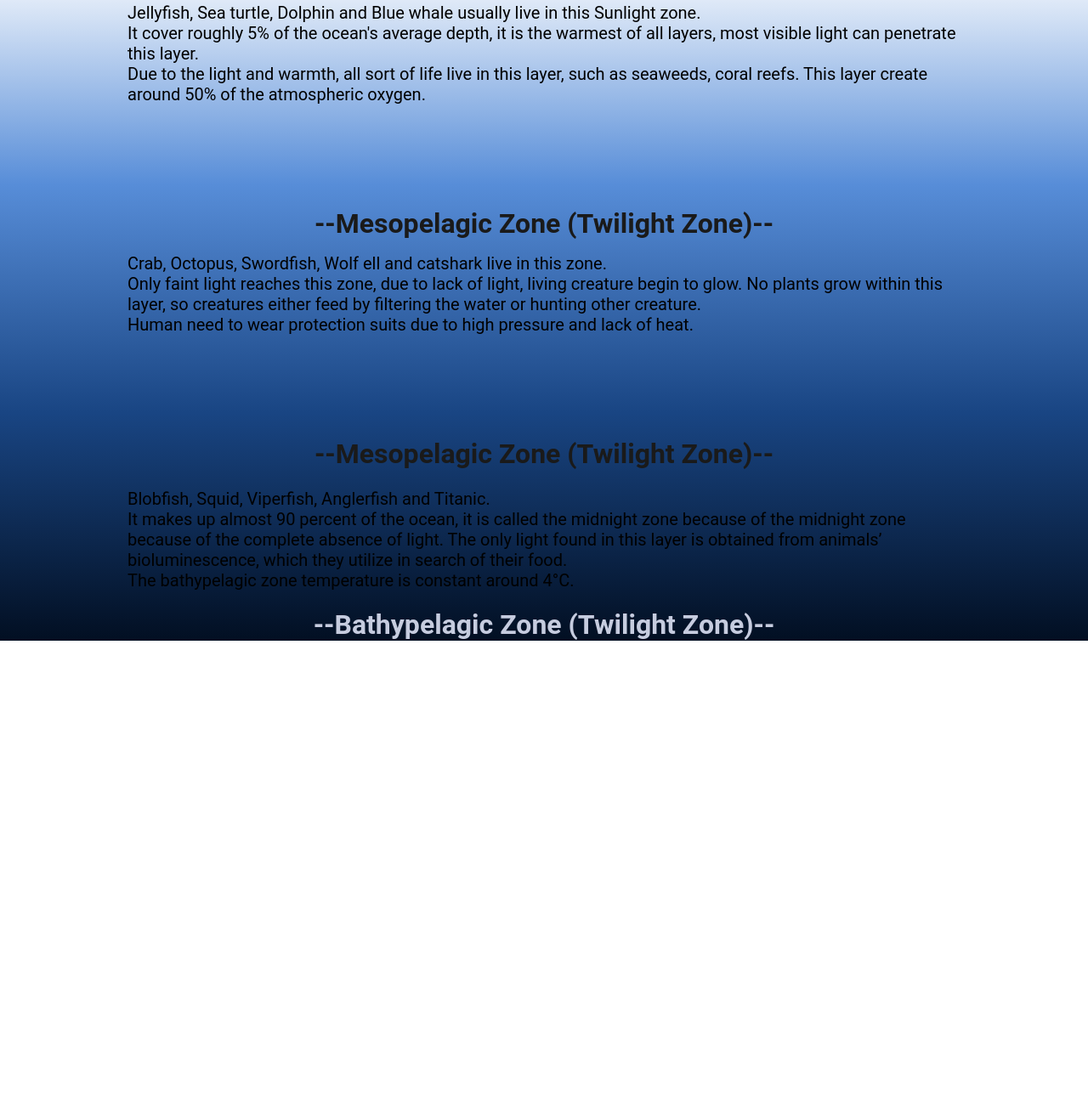
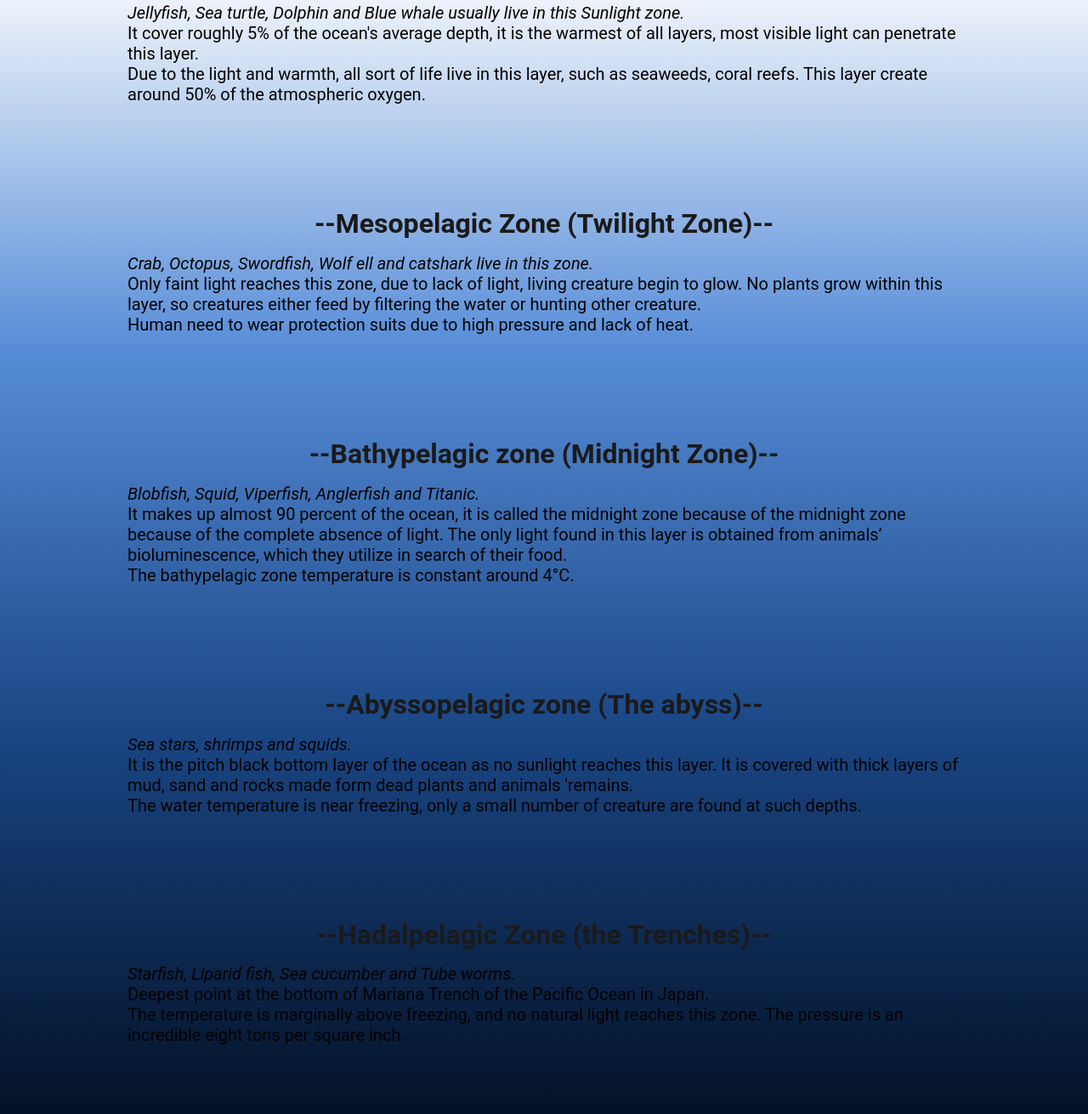
Before and after one commit to WZJM/Hackathon_Deeper-What-is-under-the-blue, a plain HTML site: page index.html in a window 1280 px wide. Shown: the part 741-2052 px from the top of the page at 85% size. Before the commit the page ends 1517 px from the top, so only its background shows below. Drawn offline with Linux system fonts and the light colour scheme.

Commit message:
Finish part of my job

```diff
--- a/index.html
+++ b/index.html
@@ -43,22 +43,35 @@
     <br>
     <canvas class="leavewhite" height="100" width="1"></canvas>
     <div class="gradient-background">
-        <h1 calss="">--Epipelagic Zone (Sunlight Zone)--</h1>
+        <h1>--Epipelagic Zone (Sunlight Zone)--</h1>
         <canvas class="leavewhite" height="70" width="1"></canvas>
-        <p class="appearAnimation1 paragraph">Jellyfish, Sea turtle, Dolphin and Blue whale usually live in this Sunlight zone.<br>
+        <div class="appearAnimation1 paragraph"><em>Jellyfish, Sea turtle, Dolphin and Blue whale usually live in this Sunlight zone.</em><br>
             It cover roughly 5% of the ocean's average depth, it is the warmest of all layers, most visible light can penetrate this layer.<br>
-            Due to the light and warmth, all sort of life live in this layer, such as seaweeds, coral reefs. This layer create around 50% of the atmospheric oxygen.</p>
+            Due to the light and warmth, all sort of life live in this layer, such as seaweeds, coral reefs. This layer create around 50% of the atmospheric oxygen.</div>
+
         <h1>--Mesopelagic Zone (Twilight Zone)--</h1>
         <canvas class="leavewhite" height="70" width="1"></canvas>
-        <p class="appearAnimation2 paragraph">Crab, Octopus, Swordfish, Wolf ell and catshark live in this zone.<br>
+        <div class="appearAnimation2 paragraph"><em>Crab, Octopus, Swordfish, Wolf ell and catshark live in this zone.</em><br>
             Only faint light reaches this zone, due to lack of light, living creature begin to glow. No plants grow within this layer, so creatures either feed by filtering the water or hunting other creature.<br>
-            Human need to wear protection suits due to high pressure and lack of heat.</p>
-        <h1>--Mesopelagic Zone (Twilight Zone)--</h1>
-        <p class="appearAnimation3 paragraph">Blobfish, Squid, Viperfish, Anglerfish and Titanic.<br>
+            Human need to wear protection suits due to high pressure and lack of heat.</div>
+
+        <h1>--Bathypelagic zone (Midnight Zone)--</h1>
+        <canvas class="leavewhite" height="70" width="1"></canvas>
+        <div class="appearAnimation3 paragraph"><em>Blobfish, Squid, Viperfish, Anglerfish and Titanic.</em><br>
             It makes up almost 90 percent of the ocean, it is called the midnight zone because of the midnight zone because of the complete absence of light. The only light found in this layer is obtained from animals’ bioluminescence, which they utilize in search of their food.<br>
-            The bathypelagic zone temperature is constant around 4°C.</p>
-        <h1 class="BathypelagicZone">--Bathypelagic Zone (Twilight Zone)--</h1>
+            The bathypelagic zone temperature is constant around 4°C.</div>
 
+        <h1>--Abyssopelagic zone (The abyss)--</h1>
+        <canvas class="leavewhite" height="70" width="1"></canvas>
+        <div class="appearAnimation4 paragraph"><em>Sea stars, shrimps and squids.</em><br>
+            It is the pitch black bottom layer of the ocean as no sunlight reaches this layer. It is covered with thick layers of mud, sand and rocks made form dead plants and animals 'remains.<br>
+            The water temperature is near freezing, only a small number of creature are found at such depths.</div>
+        <h1>--Hadalpelagic Zone (the Trenches)--</h1>
+        <canvas class="leavewhite" height="70" width="1"></canvas>
+        <div class="appearAnimation5 paragraph"><em>Starfish, Liparid fish, Sea cucumber and Tube worms.</em><br>
+            Deepest point at the bottom of Mariana Trench of the Pacific Ocean in Japan.<br>
+The temperature is marginally above freezing, and no natural light reaches this zone. The pressure is an incredible eight tons per square inch.
+</div>
     </div>
 
 
--- a/script.js
+++ b/script.js
@@ -1,20 +1,3 @@
-function sayHello() {
-  alert('Hello, welcome to my website!');
-}
-
-/*document.addEventListener("scroll", function(){
-  const animatedText = document.querySelector(".animated-text")
-  const rect = animatedText.getBoundingClientRect();
-  const windowHeight = window.innerHeight || document.documentElement.clientHeight;
-  if (rect.top <= windowHeight && rect.bottom >= 0){
-    animatedText.classList.add("in-view");
-  }
-  else {
-    animatedText.classList.remove("in-view");
-  }
-});
-*/
-
 document.addEventListener("scroll", function(){
   const animatedText = document.querySelector(".appearAnimation1")
   const rect = animatedText.getBoundingClientRect();
@@ -50,3 +33,90 @@ document.addEventListener("scroll", function(){
     animatedText.classList.remove("in-view");
   }
 });
+
+document.addEventListener("scroll", function(){
+  const animatedText = document.querySelector(".appearAnimation4")
+  const rect = animatedText.getBoundingClientRect();
+  const windowHeight = window.innerHeight || document.documentElement.clientHeight;
+  if (rect.top <= windowHeight && rect.bottom >= 0){
+    animatedText.classList.add("in-view");
+  }
+  else {
+    animatedText.classList.remove("in-view");
+  }
+});
+
+document.addEventListener("scroll", function(){
+  const animatedText = document.querySelector(".appearAnimation5")
+  const rect = animatedText.getBoundingClientRect();
+  const windowHeight = window.innerHeight || document.documentElement.clientHeight;
+  if (rect.top <= windowHeight && rect.bottom >= 0){
+    animatedText.classList.add("in-view");
+  }
+  else {
+    animatedText.classList.remove("in-view");
+  }
+});
+/*document.addEventListener("scroll", handleScroll);
+
+function handleScroll() {
+    const rect = animatedText.getBoundingClientRect();
+    const windowHeight = window.innerHeight || document.documentElement.clientHeight;
+
+    if (rect.top <= windowHeight && rect.bottom >= 0) {
+        animatedText.classList.add("in-view");
+        document.removeEventListener("scroll", handleScroll);
+    }
+}
+*/
+
+/*const animatedText1 = document.querySelector(".appearAnimation1")
+
+function handleScroll() {
+  const rect = animatedText1.getBoundingClientRect();
+  const windowHeight = window.innerHeight || document.documentElement.clientHeight;
+
+  if (rect.top <= windowHeight && rect.bottom >= 0){
+    animatedText1.classList.add("in-view");
+
+    document.removeEventListener("scroll", handleScroll);
+  }
+}
+document.addEventListener("scroll", handleScroll)
+
+
+
+
+const animatedText2 = document.querySelector(".appearAnimation2")
+
+function handleScroll() {
+  const rect = animatedText2.getBoundingClientRect();
+  const windowHeight = window.innerHeight || document.documentElement.clientHeight;
+
+  if (rect.top <= windowHeight && rect.bottom >= 0){
+    animatedText2.classList.add("in-view");
+
+    document.removeEventListener("scroll", handleScroll);
+  }
+}
+document.addEventListener("scroll", handleScroll)
+
+
+
+const animatedText3 = document.querySelector(".appearAnimation3")
+
+function handleScroll() {
+  const rect = animatedText3.getBoundingClientRect();
+  const windowHeight = window.innerHeight || document.documentElement.clientHeight;
+
+  if (rect.top <= windowHeight && rect.bottom >= 0){
+    animatedText3.classList.add("in-view");
+
+    document.removeEventListener("scroll", handleScroll);
+  }
+}
+
+
+document.addEventListener("scroll", handleScroll)
+
+*/
--- a/style.css
+++ b/style.css
@@ -103,16 +103,31 @@ button {
     }
 }
 
+
 .appearAnimation1.in-view {
-animation: appear 1s ease both;
+animation: appear 1s ease forwards;
 }
 
 .appearAnimation2.in-view {
-    animation: appear 1s ease both;
+    animation: appear 1s ease forwards;
     }
+
+.appearAnimation3.in-view {
+    animation: appear 1s ease forwards;
+    }
+
+.appearAnimation4.in-view {
+    animation: appear 1s ease forwards;
+    }
+
+.appearAnimation5.in-view {
+    animation: appear 1s ease forwards;
+    }
+
 .paragraph {
     font-size:20px;
     text-align:left;
+    margin-top: 20px;
     margin-left: 150px;
     margin-right: 150px;
 }
```
